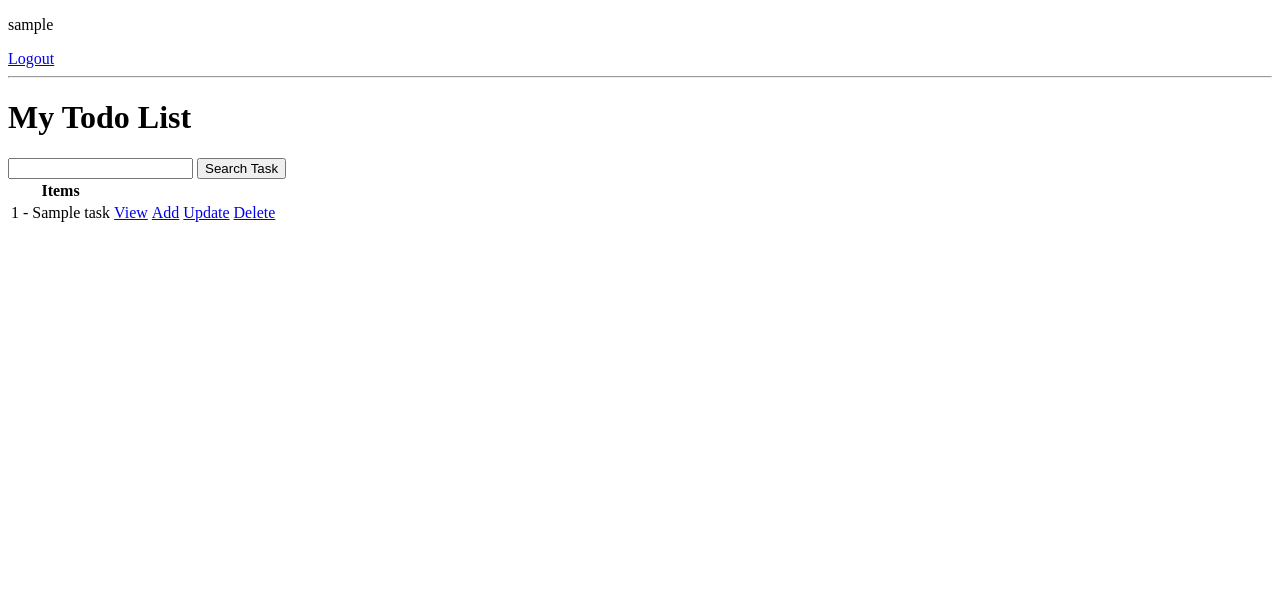
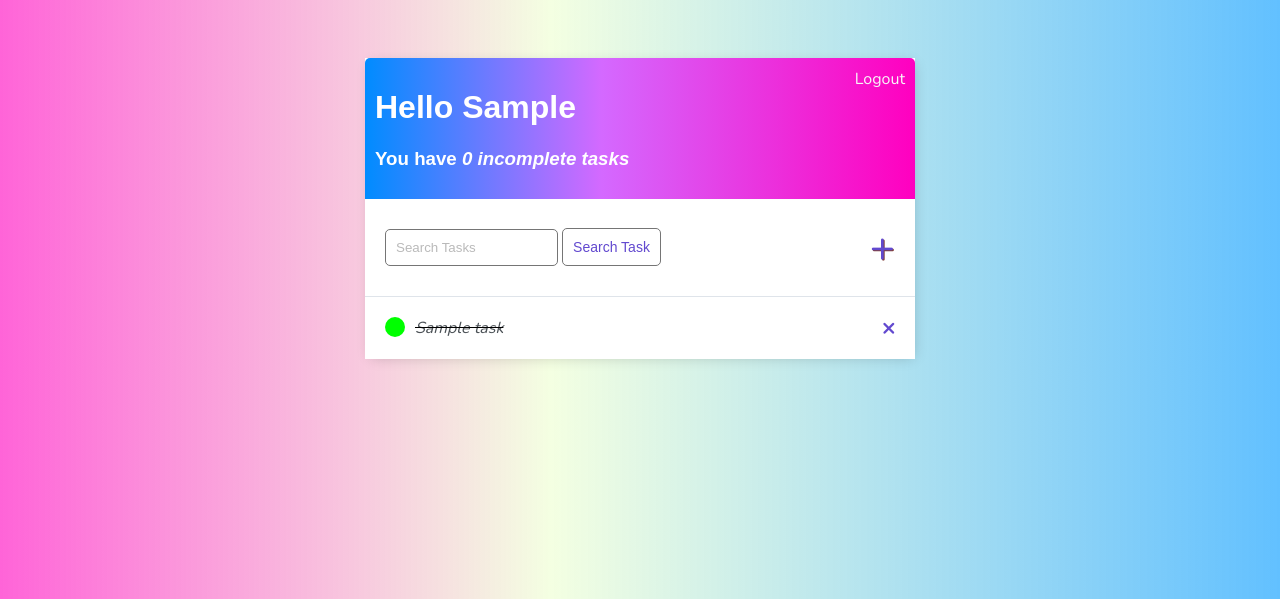
Before and after one commit to ensaryesir/Todo-App, a Django app: page / in a window 1280 px wide. Shown: the top 599 px of the page. Run offline with Django 4.2, Linux system fonts and the light colour scheme; a user stored in the database is signed in; tables that the repository leaves empty hold one stand-in row (values such as "Sample post").

Commit message:
Todo App Part 4

```diff
--- a/todoapp/manage.py
+++ b/todoapp/manage.py
@@ -1,8 +1,5 @@
-#!/usr/bin/env python
-"""Django's command-line utility for administrative tasks."""
 import os
 import sys
-
 
 def main():
     """Run administrative tasks."""
@@ -17,6 +14,5 @@ def main():
         ) from exc
     execute_from_command_line(sys.argv)
 
-
 if __name__ == '__main__':
     main()
--- a/todoapp/todo/apps.py
+++ b/todoapp/todo/apps.py
@@ -1,5 +1,4 @@
 from django.apps import AppConfig
-
 
 class TodoConfig(AppConfig):
     default_auto_field = 'django.db.models.BigAutoField'
--- a/todoapp/todo/models.py
+++ b/todoapp/todo/models.py
@@ -1,6 +1,5 @@
 from django.db import models
 from django.contrib.auth.models import User
-from datetime import datetime
 
 class Task(models.Model):
     user = models.ForeignKey(User, on_delete=models.CASCADE, null=True, blank=True)
--- /dev/null
+++ b/todoapp/todo/templates/todo/main.html
@@ -0,0 +1,140 @@
+<!DOCTYPE html>
+<html lang="en">
+<head>
+    <meta charset="UTF-8">
+    <meta name="description" content="Todo List app with django built by destiny franks a full stack web developer">
+    <meta http-equiv="X-UA-Compatible" content="IE=edge">
+    <meta name="viewport" content="width=device-width, initial-scale=1.0">
+    <title>Todo List</title>
+    <link rel="preconnect" href="https://fonts.gstatic.com">
+    <link href="https://fonts.googleapis.com/css2?family=Nunito:wght@200&display=swap" rel="stylesheet">
+</head>
+<style>
+    body{
+            background: linear-gradient(90deg, #ff00bf9b 0%, #c6ff6932 43%, #0099ff9d 100%);
+            font-family: 'Nunito', sans-serif;
+            padding-top: 50px;
+
+    }
+    .container {
+            max-width: 550px;
+            margin: auto;
+            background-color: #fff;
+            -webkit-box-shadow: 2px 2px 13px -4px rgba(0, 0, 0, 0.21);
+            box-shadow: 2px 2px 13px -4px rgba(0, 0, 0, 0.21);
+        }
+    .header-bar {
+        display: flex;
+        justify-content: space-between;
+        color: #fff;
+        padding: 10px;
+        border-radius: 5px 5px 0 0;
+        background: linear-gradient(90deg, #008cff 0%, #d469ff 43%, #ff00bf 100%);
+    }
+    h1,
+    h2,
+    h3,
+    h4,
+    h5,
+    h6
+    {
+    font-family: 'Raleway', sans-serif;
+}
+    .task-wrapper {
+            display: flex;
+            align-items: center;
+            justify-content: space-between;
+            background-color: #fff;
+            border-top: 1px solid #dfe4ea;
+            overflow: hidden;
+        }
+        .task-title {
+            display: flex;
+            padding: 20px;
+        }
+
+        .task-title a {
+            text-decoration: none;
+            color: #4b5156;
+            margin-left: 10px;
+        }
+
+        .task-complete-icon {
+            height: 20px;
+            width: 20px;
+            background-color: rgb(0, 255, 0);
+            border-radius: 50%;
+        }
+
+        .task-incomplete-icon {
+            height: 20px;
+            width: 20px;
+            background-color: rgb(160, 160, 160);
+            border-radius: 50%;
+        }
+
+        .delete-link {
+            text-decoration: none;
+            font-weight: 900;
+            color: #6249cf;
+            font-size: 22px;
+            line-height: 0;
+            padding: 20px 20px;
+        }
+        .header-bar a {
+            color: rgb(247, 247, 247);
+            text-decoration: none;
+        }
+        #search-add-wrapper {
+            display: flex;
+            justify-content: space-between;
+            align-items: center;
+            padding: 20px;
+        }
+        input[type=text],
+        input[type=password],
+        textarea {
+            border: 1px solid #757575;
+            border-radius: 5px;
+            padding: 10px;
+            width: 50%;
+        }
+
+        label {
+            padding-top: 10px !important;
+            display: block;
+        }
+
+        ::placeholder {
+            font-weight: 300;
+            opacity: 0.5;
+        }
+
+        .button {
+            border: 1px solid #757575;
+            background-color: #FFF;
+            color: #6249cf;
+            padding: 10px;
+            font-size: 14px;
+            border-radius: 5px;
+            cursor: pointer;
+        }
+        #add-link {
+            color: #6249cf;
+            text-decoration: none;
+            font-size: 42px;
+            text-shadow: 1px 1px #81413b;
+        }
+        .card-body {
+            padding: 20px;
+
+        }
+</style>
+<body>
+    <div class="container">
+        {% block content %}
+
+        {% endblock content %}
+    </div>
+</body>
+</html>
--- a/todoapp/todo/templates/todo/task_list.html
+++ b/todoapp/todo/templates/todo/task_list.html
@@ -1,41 +1,53 @@
-<!doctype html>
-<html lang="en">
-<head>
-    <meta charset="UTF-8">
-    <meta name="viewport"
-          content="width=device-width, user-scalable=no, initial-scale=1.0, maximum-scale=1.0, minimum-scale=1.0">
-    <meta http-equiv="X-UA-Compatible" content="ie=edge">
-    <title>Todo App</title>
-</head>
-<body>
+{% extends 'todo/main.html' %}
+{% block content %}
+
+<div class="header-bar">
+    <div>
+        <h1>Hello {{ request.user|title }}</h1>
+        <h3>You have <i>{{ count }} incomplete task{{ count|pluralize:'s' }}</i></h3>
+    </div>
     {% if request.user.is_authenticated %}
-        <p>{{ request.user }}</p>
     <a href="{% url 'logout' %}">Logout</a>
     {% else %}
     <a href="{% url 'login' %}">Login</a>
 {% endif %}
-    <hr>
-    <h1>My Todo List</h1>
+</div>
+
+<div id="search-add-wrapper">
     <form action="" method="get">
-        <input type="text" name="search-area">
-        <input type="submit" value="Search Task">
+        <input type="text" name="search-area" placeholder="Search Tasks ">
+        <input class="button" type="submit" value="Search Task">
     </form>
-    <table>
-        <tr>
-            <th>Items</th>
-        </tr>
+    <a id="add-link" href="{% url 'task-create' %}">&#x2b;</a>
+</div>
+
+<div class="card-bdy">
+
+<div class="task-items-wrapper">
     {% for tasks in task %}
-        <tr>
-            <td> {{ tasks.id }} - {{ tasks.title }}</td>
-            <td><a href="{% url 'tasks-detail' tasks.id %}"> View </a> </td>
-            <td><a href="{% url 'tasks-create' %}"> Add </a> </td>
-            <td><a href="{% url 'tasks-update' tasks.id %}"> Update </a> </td>
-            <td><a href="{% url 'tasks-delete' tasks.id %}"> Delete </a> </td>
-        </tr>
+    <div class="task-wrapper">
+        {% if tasks.complete %}
+        <div class="task-title">
+            <div class="task-complete-icon"></div>
+            <i><s><a href="{% url 'tasks-update' tasks.id%}">{{ tasks }}</a></s></i>
+        </div>
+        <a class="delete-link" href="{% url 'tasks-delete' tasks.id %}">&#215;</a>
+
+        {% else %}
+        <div class="task-title">
+            <div class="task-incomplete-icon"></div>
+            <a href="{% url 'tasks-update' tasks.id%}">{{ tasks }}</a>
+        </div>
+        <a class="delete-link" href="{% url 'tasks-delete' tasks.id %}">&#215;</a>
+        {% endif %}
+
+    </div>
     {% empty %}
     <h3>No items in list</h3>
-        <a href="{% url 'tasks-create' %}">Add New Item</a>
+    <a href="{% url 'task-create' %}">Add New Item</a>
     {% endfor %}
-    </table>
-</body>
-</html>
+
+</div>
+</div>
+
+{% endblock content %}
--- a/todoapp/todo/urls.py
+++ b/todoapp/todo/urls.py
@@ -1,10 +1,10 @@
 from django.urls import path
-from . views import TaskList, TaskDetail, TaskCreate, TaskUpdate, TaskDelete, CustomLoginView, RegisterPage
+from .views import TaskList, TaskDetail, TaskCreate, TaskUpdate, TaskDelete, CustomLoginView, RegisterPage
 from django.contrib.auth.views import LogoutView
 
 urlpatterns = [
-    path('',TaskList.as_view(), name='task'),
-    path('task-create/', TaskCreate.as_view(), name="tasks-create"),
+    path('', TaskList.as_view(), name="task"),
+    path('task-create/', TaskCreate.as_view(), name="task-create"),
     path('login/', CustomLoginView.as_view(), name="login"),
     path('logout/', LogoutView.as_view(next_page='login'), name="logout"),
     path('register/', RegisterPage.as_view(), name="register"),
--- a/todoapp/todo/views.py
+++ b/todoapp/todo/views.py
@@ -9,11 +9,12 @@ from django.contrib.auth.forms import UserCreationForm
 from django.contrib.auth import login
 from django.contrib.auth.mixins import LoginRequiredMixin
 from django.urls import reverse_lazy
-from . models import Task
+from .models import Task
 
 class TaskList(LoginRequiredMixin, ListView):
     model = Task
     context_object_name = 'task'
+
     def get_context_data(self, **kwargs):
         context = super().get_context_data(**kwargs)
         context['task'] = context['task'].filter(user=self.request.user)
@@ -30,18 +31,19 @@ class TaskDetail(LoginRequiredMixin, DetailView):
     context_object_name = 'task'
     template_name = 'todo/task.html'
 
-class TaskCreate(LoginRequiredMixin,CreateView):
+class TaskCreate(LoginRequiredMixin, CreateView):
     model = Task
-    fields = ['title','description','complete']
+    fields = ['title', 'description', 'complete']
+    # fields = ['title', 'description']
     success_url = reverse_lazy('task')
 
-    def form_invalid(self, form):
+    def form_valid(self, form):
         form.instance.user = self.request.user
         return super(TaskCreate, self).form_valid(form)
 
-class TaskUpdate(LoginRequiredMixin,UpdateView):
+class TaskUpdate(LoginRequiredMixin, UpdateView):
     model = Task
-    fields = ['title','description','complete']
+    fields = ['title', 'description', 'complete']
     success_url = reverse_lazy('task')
 
 class TaskDelete(LoginRequiredMixin, DeleteView):
--- a/todoapp/todoapp/settings.py
+++ b/todoapp/todoapp/settings.py
@@ -86,7 +86,6 @@ DATABASES = {
 }
 
 
-
 # Password validation
 # https://docs.djangoproject.com/en/4.2/ref/settings/#auth-password-validators
 
```
Also changed, not shown: todoapp/todo/templates/todo/login.html (+13 -14 lines), todoapp/todo/templates/todo/register.html (+22 -16 lines), todoapp/todo/templates/todo/task.html (+1 -13 lines), todoapp/todo/templates/todo/task_confirm_delete.html (+13 -15 lines), todoapp/todo/templates/todo/task_form.html (+12 -16 lines), todoapp/todo/migrations/0001_initial.py, 1 other file. Lines whose indentation alone changed are shown as unchanged.
